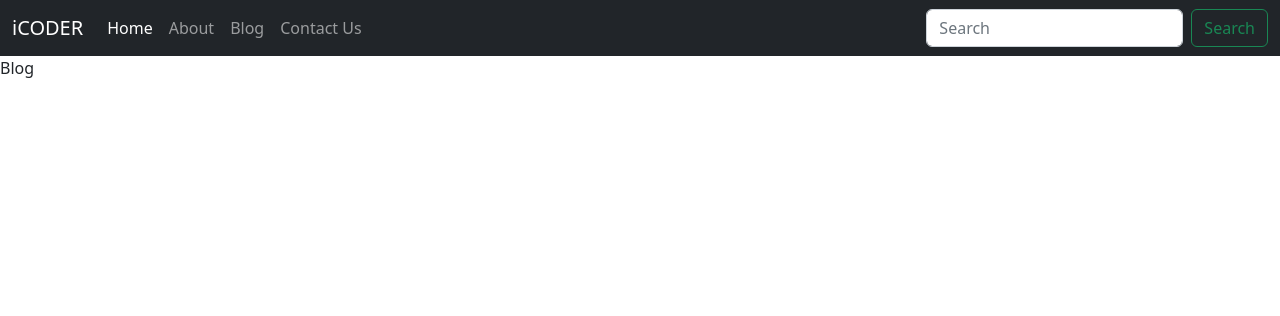
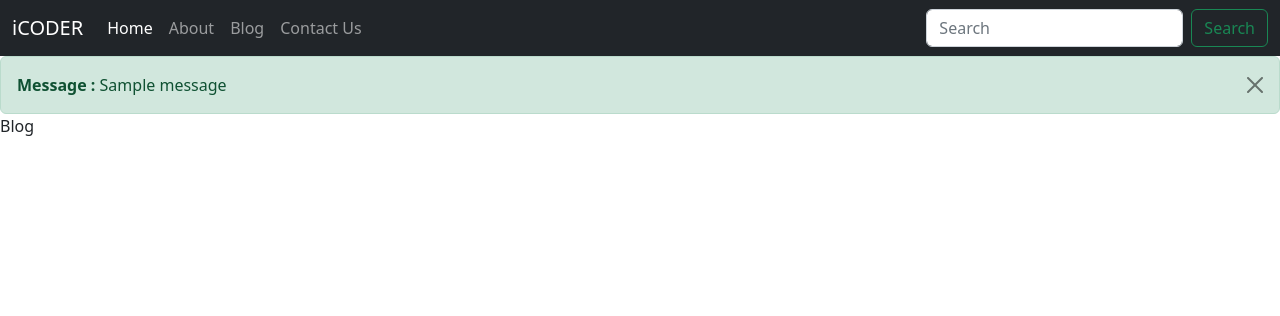
Before and after one commit to yash9151/Blog_App, a Django app: page /blog/ in a window 1280 px wide. Shown: the top 316 px of the page. Run offline with Django 5.2, Linux system fonts and the light colour scheme; one stand-in notice (Sample message) is shown.

Commit message:
Added Message frameowrk in django and used it in Contact Us Page also overridden it in settings.py

```diff
--- a/iCoder/iCoder/settings.py
+++ b/iCoder/iCoder/settings.py
@@ -12,6 +12,7 @@ https://docs.djangoproject.com/en/5.0/ref/settings/
 
 from pathlib import Path
 import os
+from django.contrib.messages import constants as messages
 
 # Build paths inside the project like this: BASE_DIR / 'subdir'.
 BASE_DIR = Path(__file__).resolve().parent.parent
@@ -124,3 +125,8 @@ STATIC_URL = 'static/'
 # https://docs.djangoproject.com/en/5.0/ref/settings/#default-auto-field
 
 DEFAULT_AUTO_FIELD = 'django.db.models.BigAutoField'
+
+# we can override tags iusing this
+MESSAGE_TAGS = {
+    messages.ERROR: "danger"
+}
--- a/iCoder/templates/base.html
+++ b/iCoder/templates/base.html
@@ -35,7 +35,12 @@
           </div>
         </div>
       </nav>
-
+      {% for message in messages%}
+      <div class="alert alert-{{ message.tags }} mb-0 alert-dismissible fade show" role="alert">
+        <strong>Message : </strong> {{message}}
+        <button type="button" class="btn-close" data-bs-dismiss="alert" aria-label="Close"></button>
+      </div>
+      {% endfor %}
       {% block body %}{% endblock body %}
     <script src="https://cdn.jsdelivr.net/npm/bootstrap@5.2.3/dist/js/bootstrap.bundle.min.js" integrity="sha384-kenU1KFdBIe4zVF0s0G1M5b4hcpxyD9F7jL+jjXkk+Q2h455rYXK/7HAuoJl+0I4" crossorigin="anonymous"></script>
   </body>
```
Also changed, not shown: iCoder/home/views.py (+10 -2 lines), iCoder/db.sqlite3.
